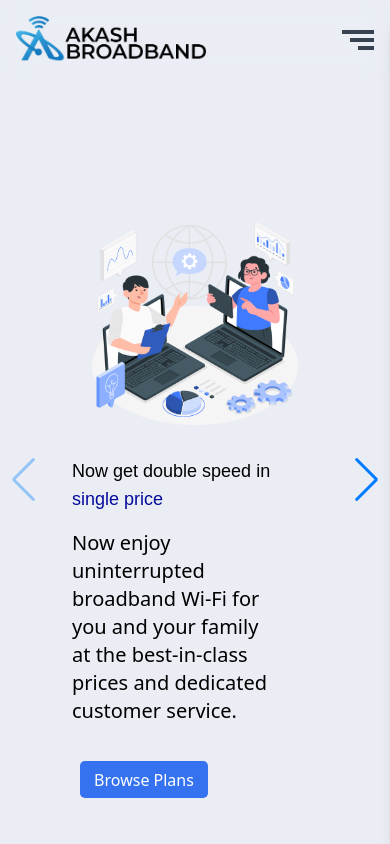
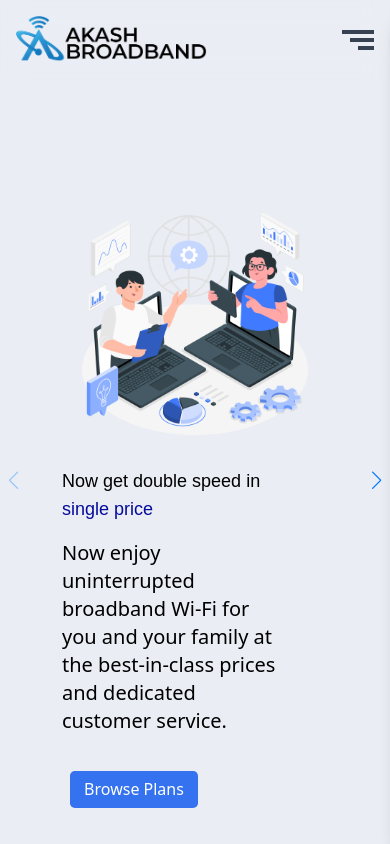
Before and after one commit to artifice7/BroadBand, a React (Vite) app in the folder broadband/: page / in a window 390 px wide. Shown: the top 844 px of the page. Built offline with nearby package versions, Linux system fonts and the light colour scheme; a web font is replaced by a local one.

Commit message:
some fixes

```diff
--- a/broadband/src/Home/OurPlans.css
+++ b/broadband/src/Home/OurPlans.css
@@ -18,3 +18,21 @@
 .swiper {
     padding: 0 40px; /* Add space for arrows */
 }
+@media (max-width: 768px) {
+    .swiper-button-next::after,
+    .swiper-button-prev::after {
+        font-size: 18px; /* Adjust size of arrows */
+    }
+
+    .swiper {
+        padding: 0 30px; /* Add space for arrows */
+    }
+
+    .swiper-button-next {
+        right: 0; /* Position next button outside the card */
+    }
+
+    .swiper-button-prev {
+        left: 0; /* Position prev button outside the card */
+    }
+}
--- a/broadband/src/Home/OurPlans.jsx
+++ b/broadband/src/Home/OurPlans.jsx
@@ -20,7 +20,7 @@ const OurPlans = () => {
         Starting From ₹383 /months* with unlimited data
       </p>
 
-      <div className=" relative w-full px-12">
+      <div className=" relative w-full">
         <Swiper
           className="custom-swiper"
           modules={[Navigation]}
@@ -34,14 +34,14 @@ const OurPlans = () => {
         >
           <SwiperSlide>
             <div
-              className="bg-white min-h-[650px] rounded-xl relative flex flex-col border-2 border-[#ced4da] hover:shadow-xl transition duration-500 ease-in-out transform
+              className="bg-white min-h-[650px] min-w-[230px] rounded-xl relative flex flex-col border-2 border-[#ced4da] hover:shadow-xl transition duration-500 ease-in-out transform
                        hover:-translate-y-1 hover:scale-105 hover:border-0"
             >
               {/* Image */}
               <img
                 src="/30 Mbps.png"
                 alt="Plan Image"
-                className="max-w-md h-48 object-cover rounded-t-xl"
+                className="h-48 object-cover rounded-t-xl"
               />
 
               {/* Plan Details */}
--- a/broadband/src/Home/TeamSection.jsx
+++ b/broadband/src/Home/TeamSection.jsx
@@ -71,7 +71,7 @@ const TeamSection = () => {
           <img
             src="best-team.png"
             alt="Team working together"
-            className="w-full h-96 xl:h-[500px] object-cover"
+            className="md:w-full h-72 md:h-96 xl:h-[500px] object-cover"
           />
         </div>
       </div>
```
